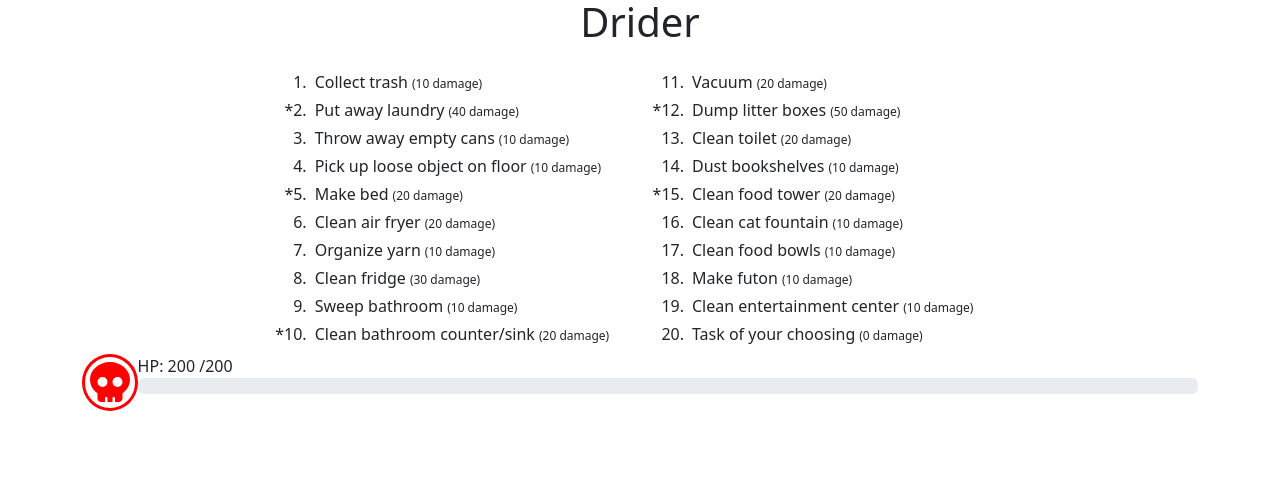
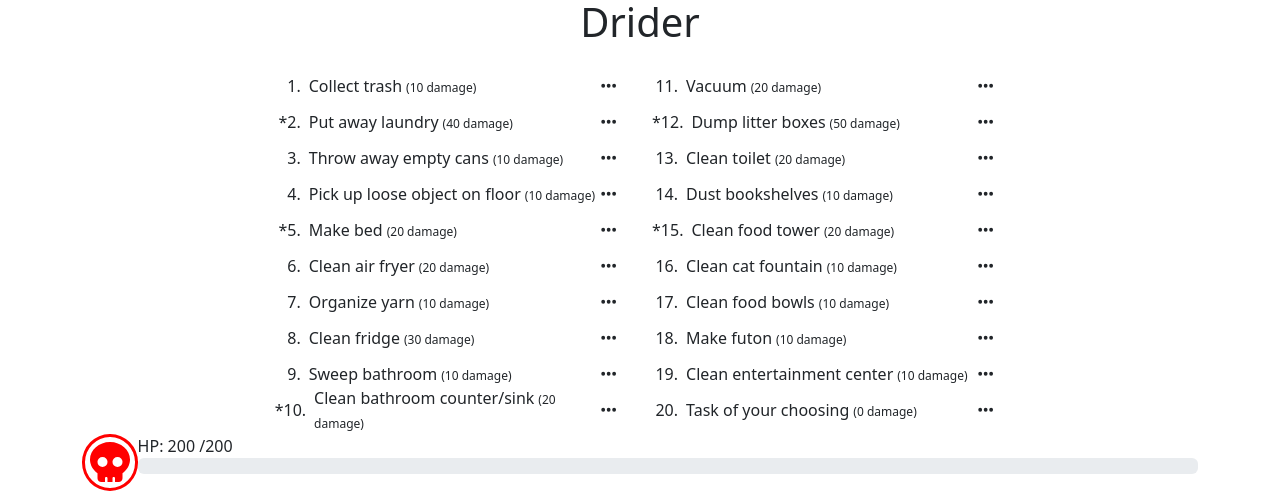
Before and after one commit to JPEdgar/random-cleaning-list, a React (Create React App) app: page / in a window 1280 px wide. Shown: the part 302-795 px from the top of the page. Built offline with nearby package versions, Linux system fonts and the light colour scheme.

Commit message:
Added ellipsis icon, adjusted onClick for task lists and did minor stying

```diff
--- a/src/components/TaskList/Task.jsx
+++ b/src/components/TaskList/Task.jsx
@@ -1,4 +1,6 @@
 import React, { useState, useEffect } from "react";
+
+import EllipsisIcon from "../elements/EllipsisIcon";
 
 const Task = ({ data, handleShow, setFocus }) => {
   const [taskData, setTaskData] = useState(null);
@@ -8,7 +10,8 @@ const Task = ({ data, handleShow, setFocus }) => {
     backgroundColor: hoverFlag ? "lightblue" : "white",
     cursor: "pointer",
     textDecoration: taskData?.completed ? "line-through" : "",
-    borderRadius: "5px"
+    borderRadius: "5px",
+    height: "2rem",
   };
 
   const handleMouseEnter = () => {
@@ -36,25 +39,31 @@ const Task = ({ data, handleShow, setFocus }) => {
 
   return (
     <div
-      onClick={() => handleClick(taskData)}
       onMouseEnter={handleMouseEnter}
       onMouseLeave={handleMouseExit}
       style={style}
-      className="my-1"
+      className="my-1 align-items-center d-flex"
     >
-      <span
+      <div
         className="d-inline-block text-end pe-2"
         style={{ width: "2.5rem" }}
+        onClick={() => handleClick(taskData)}
       >
         {taskData?.break.takeBreakFlag && <span className="ps-0">*</span>}
         {taskData?.id}.
-      </span>
-      <span>
-        {taskData?.taskName}
-        <span  className="ms-1" style={{ fontSize: "0.75rem" }}>
-          ({taskData?.taskDamage} damage)
+      </div>
+      <div
+        className="w-100 d-flex align-items-center justify-content-between"
+        onClick={() => handleClick(taskData)}
+      >
+        <span>
+          {taskData?.taskName}
+          <span className="ms-1" style={{ fontSize: "0.75rem" }}>
+            ({taskData?.taskDamage} damage)
+          </span>
         </span>
-      </span>
+      </div>
+      <EllipsisIcon />
     </div>
   );
 };
--- /dev/null
+++ b/src/components/elements/EllipsisIcon.jsx
@@ -0,0 +1,24 @@
+import React from "react";
+
+import { FontAwesomeIcon } from "@fortawesome/react-fontawesome";
+import { faEllipsis } from "@fortawesome/free-solid-svg-icons";
+
+const SkullIcon = () => {
+  const handleClick = () => {
+    //
+  };
+
+  return (
+    <FontAwesomeIcon
+      style={{
+        fontSize: "10px",
+        height: "1.75em",
+      }}
+      icon={faEllipsis}
+      className="me-2 p-1"
+      onClick={() => handleClick()}
+    />
+  );
+};
+
+export default SkullIcon;
```
